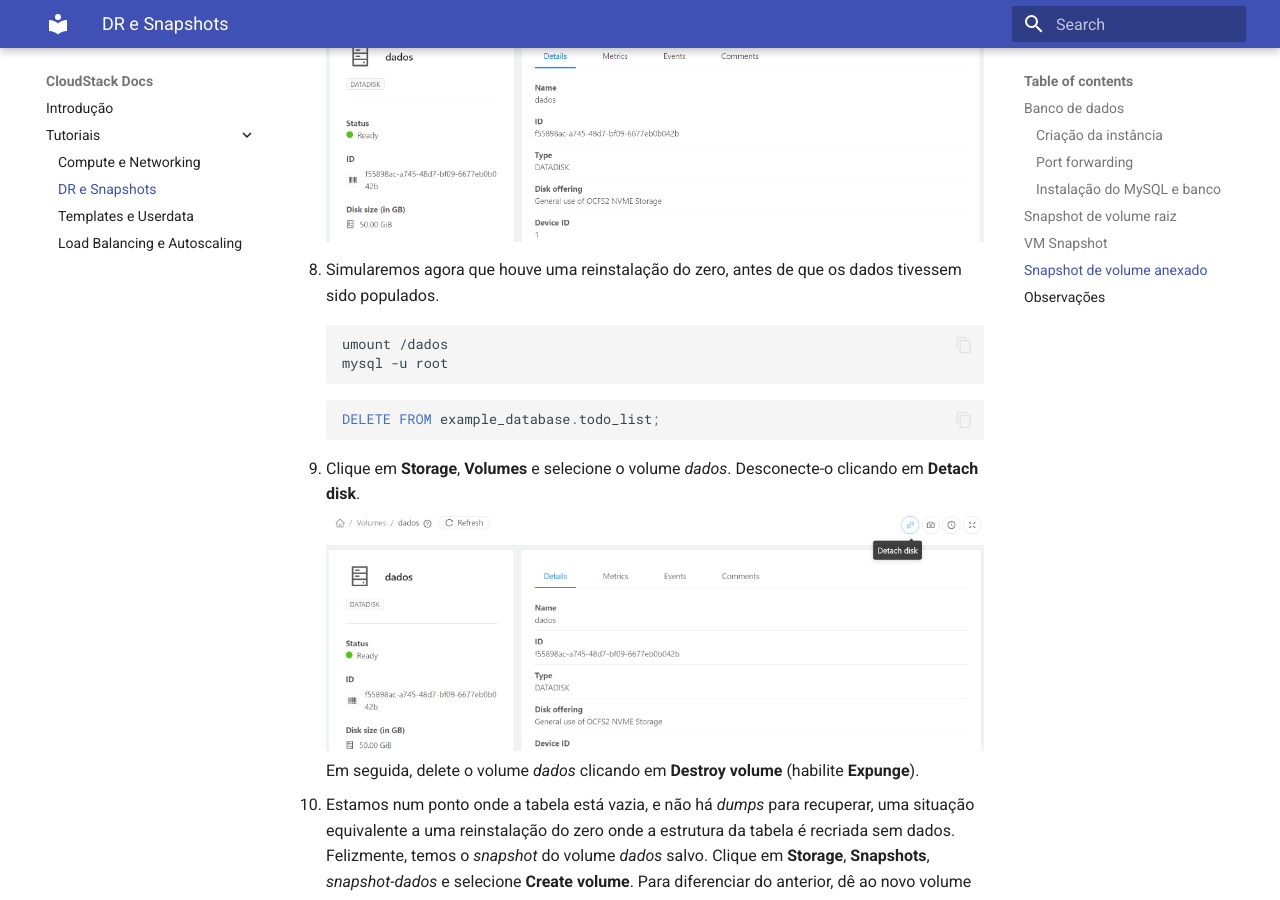
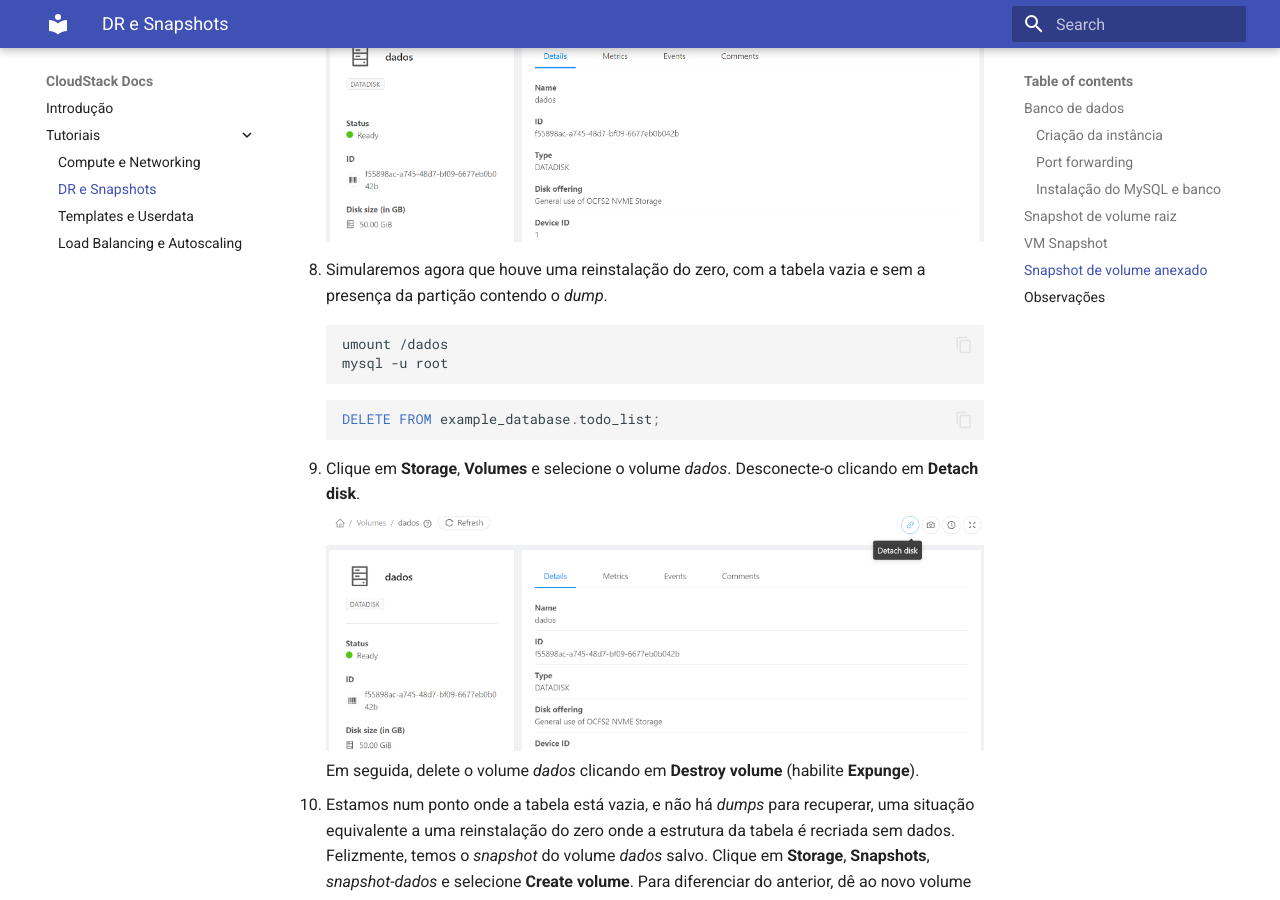
Before and after one commit to gmautner/cloudstack-docs, an MkDocs documentation site: the page built from docs/tutoriais/snapshots.md, in a window 1280 px wide and 900 px high, scrolled down 13521 px. Built offline with MkDocs 1.6.1 and Material for MkDocs 9.7.7, drawn with Linux system fonts in a browser that asks for light colours; emoji names are drawn with the system emoji font; some of the changed text lies outside the part shown.

Commit message:
redação

````diff
--- a/docs/tutoriais/snapshots.md
+++ b/docs/tutoriais/snapshots.md
@@ -175,7 +175,7 @@
 SELECT * FROM todo_list;
 ```
 
-O estado da instância, incluindo armazenamento e memória, pode ser salvo num _VM Snapshot_, que funciona como uma fotografia. Este difere do _snapshot_ anterior, que grava somente uma foto de um volume de armazenamento.
+O estado da instância, incluindo armazenamento e memória, pode ser salvo num _VM Snapshot_, que funciona como uma fotografia. Este difere do _snapshot_ anterior, que grava somente o conteúdo do volume de armazenamento.
 
 1. Em __Compute__, __Instances__, selecione _bd_ e clique em __Take VM snapshot__ (atenção, não confundir com _Take VM volume snapshot_ ao lado):
 ![Take VM snapshot](vm-snapshot.png)
@@ -262,7 +262,7 @@
 ```
 7. De volta ao painel do CloudStack, na página do volume _dados_ clique em __Take snapshot__, e dê o nome _snapshot-dados_:
 ![Take snapshot dados](take-snapshot-dados.png)
-8. Simularemos agora que houve uma reinstalação do zero, antes de que os dados tivessem sido populados.
+8. Simularemos agora que houve uma reinstalação do zero, com a tabela vazia e sem a presença da partição contendo o _dump_.
 ```bash
 umount /dados
 mysql -u root
````
